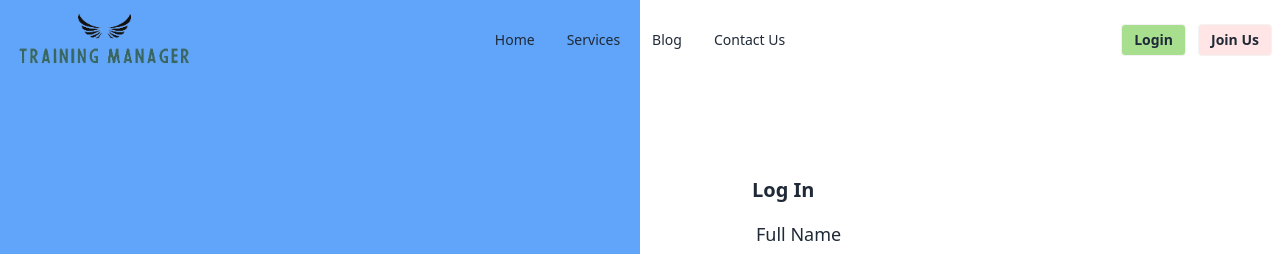
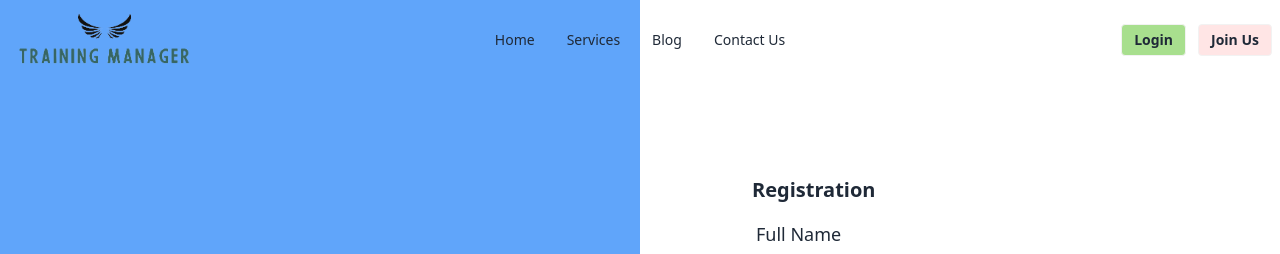
Before and after one commit to shuvajitmaitra/Training-Manager, a React (Vite) app: page /register in a window 1280 px wide. Shown: the top 254 px of the page. Built offline with nearby package versions, Linux system fonts and the light colour scheme; no server answers.

Commit message:
user create and and onAuthStateChnage added

```diff
--- a/src/AuthProvider/AuthProvider.jsx
+++ b/src/AuthProvider/AuthProvider.jsx
@@ -1,21 +1,45 @@
 import { createContext, useEffect, useState } from "react";
+import {
+  createUserWithEmailAndPassword,
+  onAuthStateChanged,
+} from "firebase/auth";
+
 import PropTypes from "prop-types";
+import auth from "../Config/firebase.config";
 
 // eslint-disable-next-line react-refresh/only-export-components
 export const authContext = createContext(null);
 
 const AuthProvider = ({ children }) => {
   const [services, setServices] = useState([]);
+  const [user, setUser] = useState([]);
 
   useEffect(() => {
     fetch("/data.json")
       .then((response) => response.json())
       .then((data) => setServices(data));
   }, []);
+
+  const createUser = (email, password) => {
+    createUserWithEmailAndPassword(auth, email, password);
+  };
+
+  useEffect(() => {
+    onAuthStateChanged(auth, (currentUser) => {
+      setUser(currentUser);
+    });
+  }, []);
+
+console.log(33, user);
+
   const authInfo = {
+    user,
+    createUser,
     services,
   };
-  return <authContext.Provider value={authInfo}>{children}</authContext.Provider>;
+  return (
+    <authContext.Provider value={authInfo}>{children}</authContext.Provider>
+  );
 };
 AuthProvider.propTypes = {
   children: PropTypes.node,
--- a/src/Pages/Register/Register.jsx
+++ b/src/Pages/Register/Register.jsx
@@ -1,14 +1,34 @@
+import { useContext } from "react";
 import { Link } from "react-router-dom";
+import { authContext } from "../../AuthProvider/AuthProvider";
 
 const Register = () => {
+  const { createUser } = useContext(authContext);
+
+  const handleRegisterBtn = (e) => {
+    e.preventDefault();
+    const email = e.target.email.value;
+    const password = e.target.password.value;
+    createUser(email, password)
+      .then((result) => {
+        console.log(result.user);
+      })
+      .catch((error) => {
+        alert(error.message);
+      });
+  };
+
   return (
     <div className="flex h-screen justify-center items-center">
       <div className="flex-1 bg-blue-400 h-full flex justify-center items-center">
         <h2 className="text-3xl font-bold">Welcome back</h2>
       </div>
       <div className="flex-1">
-        <form className="card-body w-3/4 mx-auto">
-            <h3 className="text-xl font-semibold">Log In</h3>
+        <form
+          onSubmit={handleRegisterBtn}
+          className="card-body w-3/4 mx-auto"
+        >
+          <h3 className="text-xl font-semibold">Registration</h3>
           <div className="form-control">
             <label className="label">
               <span className="label-text text-lg ">Full Name</span>
@@ -26,6 +46,7 @@ const Register = () => {
             </label>
             <input
               type="email"
+              name="email"
               placeholder="Enter Email"
               className="input input-bordered rounded"
               required
@@ -37,15 +58,26 @@ const Register = () => {
             </label>
             <input
               type="password"
+              name="password"
               placeholder="Enter Password"
               className="input input-bordered rounded"
               required
             />
           </div>
           <div className="form-control mt-6">
-            <button className="btn btn-primary rounded">Register</button>
+            <button
+              type="submit"
+              className="btn btn-primary rounded"
+            >
+              Register
+            </button>
           </div>
-          <h2 className="mt-2">Already have an account? <Link to="/login"><button className="btn-link">Login</button></Link></h2>
+          <h2 className="mt-2">
+            Already have an account?{" "}
+            <Link to="/login">
+              <button className="btn-link">Login</button>
+            </Link>
+          </h2>
         </form>
       </div>
     </div>
```
